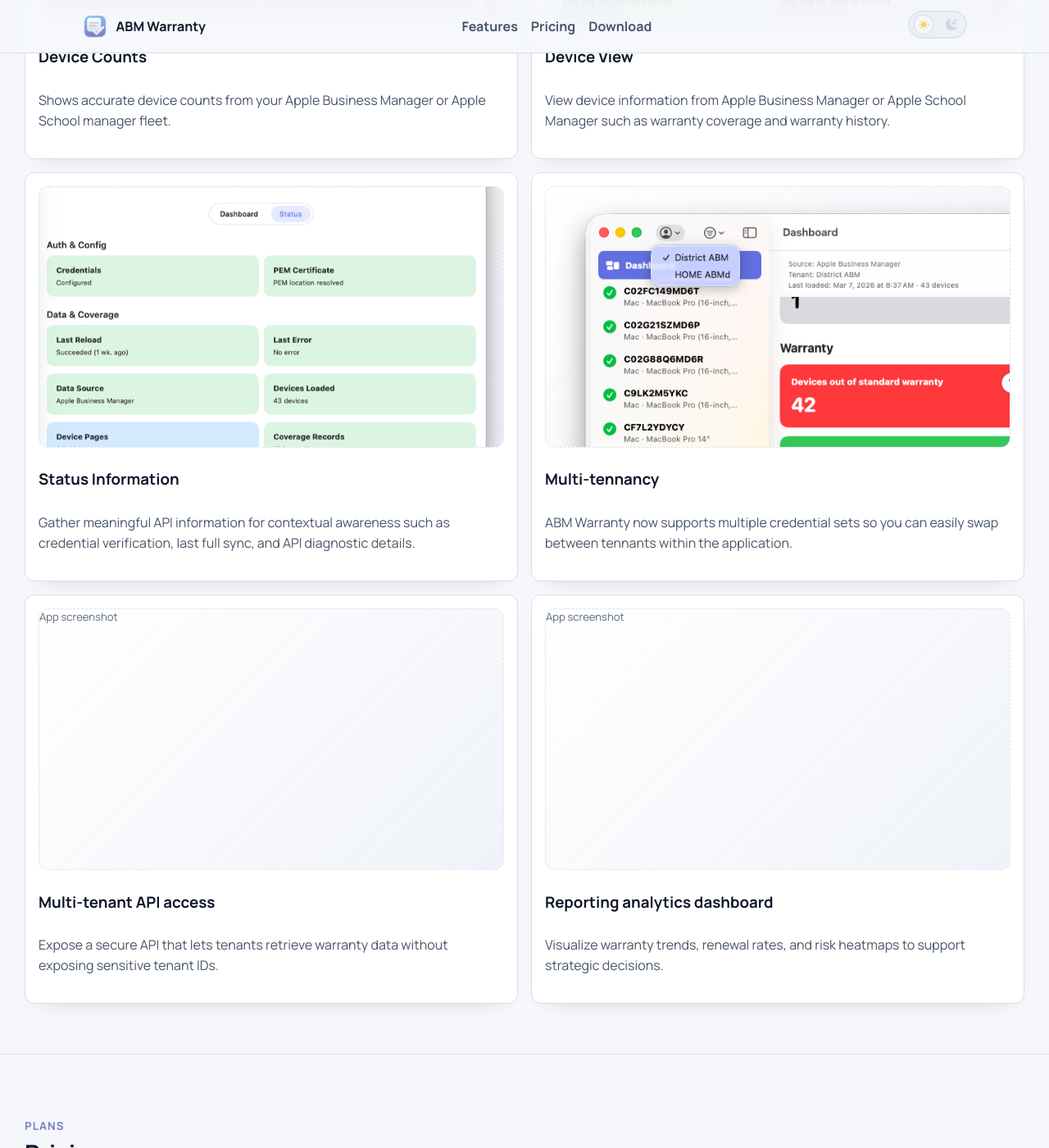
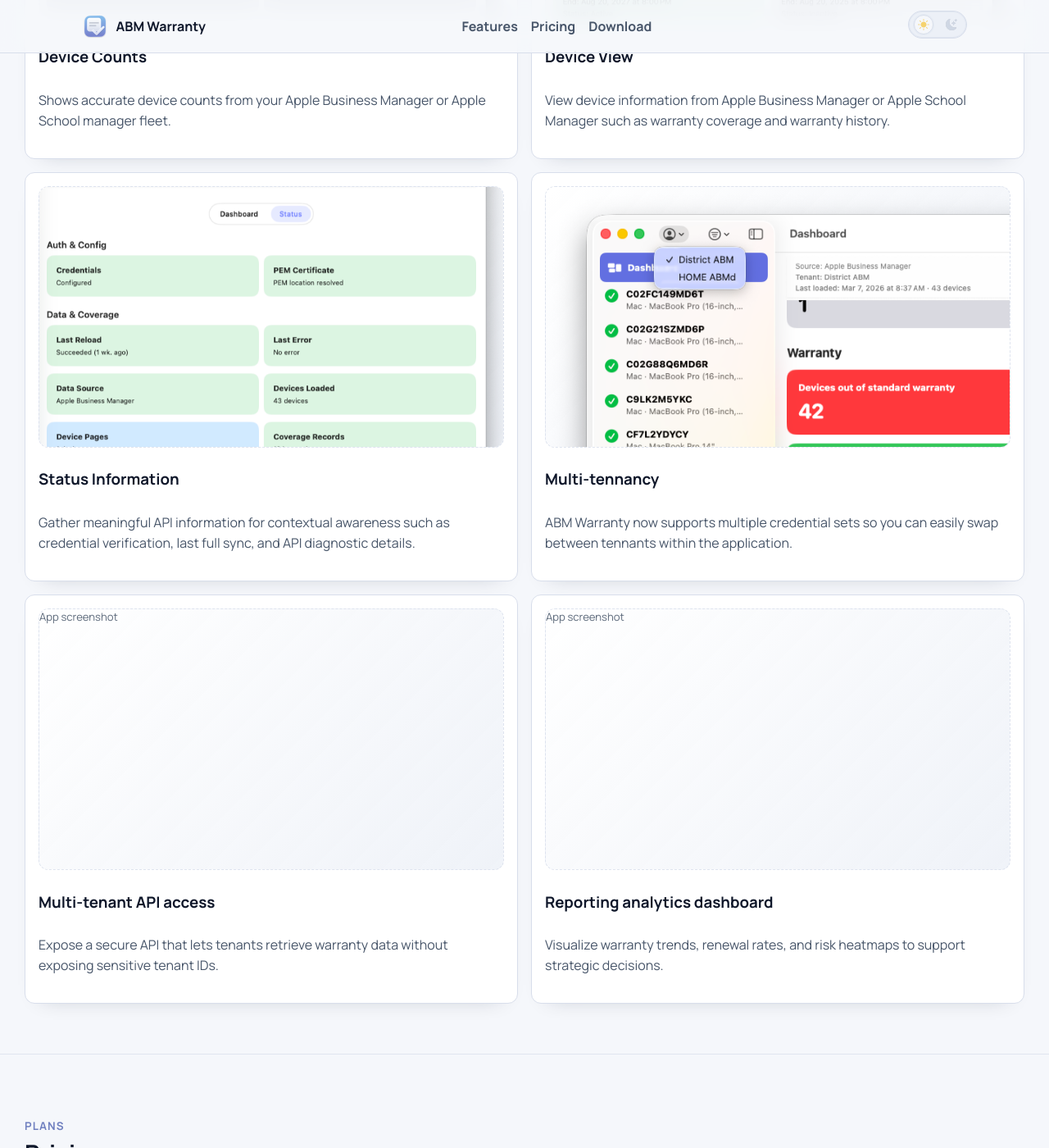
Before and after one commit to jonbrown21/abmwarranty, a Jekyll site: the page built from index.md, in a window 1280 px wide and 1400 px high, scrolled down 1689 px. Shown: the whole window at 82% size. Built offline with Jekyll 4.4.1, drawn with Linux system fonts in a browser that asks for light colours.

Commit message:
style: further tighten feature 6 zoom for tighter top-left crop

```diff
--- a/assets/css/main.css
+++ b/assets/css/main.css
@@ -563,7 +563,7 @@ html[data-theme='dark'] .theme-icon-light { color: #9ca9c0; opacity: 0.35; }
 .feature-card #feature-card-6-image {
   object-fit: cover;
   object-position: left top;
-  transform: scale(1.7);
+  transform: scale(1.75);
   transform-origin: left top;
 }
 
```
